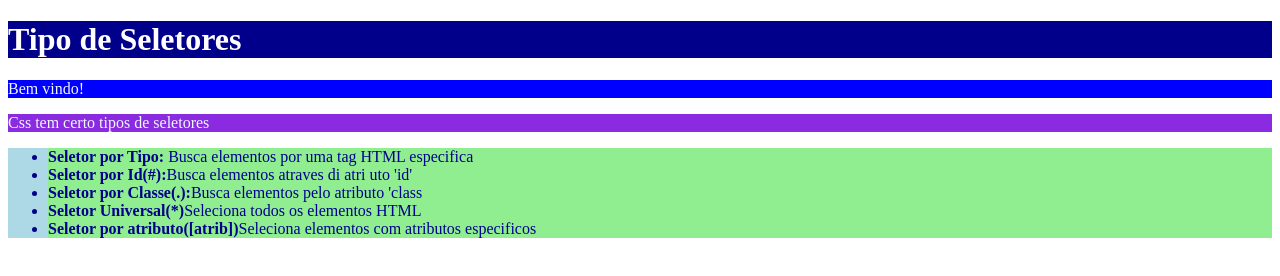
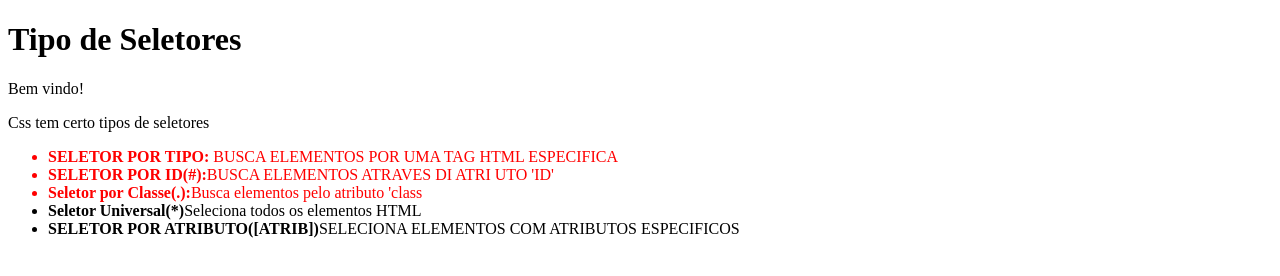
Before and after one commit to DevCezarIs/HTML-CSS, a plain HTML site: page Dio.me/CSS/Seletores/index.html in a window 1280 px wide. Drawn offline with Linux system fonts and the light colour scheme.

Commit message:
2PartCSS

```diff
--- a/Dio.me/CSS/Seletores/assets/css/style.css
+++ b/Dio.me/CSS/Seletores/assets/css/style.css
@@ -1,23 +1,7 @@
-h1{
-    background: darkblue;
-    color: white;
-}
-div{
-    background: lightblue;
-    color:darkblue;
-
+.seletores-mais-comuns{
+    color: red;
 }
 
-li{
-    background:lightgreen;
+.texto-maiusculo {
+    text-transform: uppercase;
 }
-
-#Txt-boas-vindas{
-    background: blue;
-    color: aliceblue;
-}
-
-#explicando-seletores{
-    background: blueviolet;
-    color: aliceblue;
-}
--- a/Dio.me/CSS/Seletores/index.html
+++ b/Dio.me/CSS/Seletores/index.html
@@ -13,11 +13,16 @@
     <p id="explicando-seletores">Css tem certo tipos de seletores</p>
     <div>
         <ul>
-            <li><b>Seletor por Tipo:</b> Busca elementos por uma tag HTML especifica </li>
-            <li><b>Seletor por Id(#):</b>Busca elementos atraves di atri uto 'id' </li>
-            <li><b>Seletor por Classe(.):</b>Busca elementos pelo atributo 'class</li>
+            <li class="seletores-mais-comuns texto-maiusculo"><b>Seletor por Tipo:</b> Busca elementos por uma tag HTML especifica </li>
+
+            <li class="seletores-mais-comuns texto-maiusculo"><b>Seletor por Id(#):</b>Busca elementos atraves di atri uto 'id' </li>
+
+            <li class="seletores-mais-comuns"><b>Seletor por Classe(.):</b>Busca elementos pelo atributo 'class</li>
+
             <li><b>Seletor Universal(*)</b>Seleciona todos os elementos HTML</li>
-            <li><b>Seletor por atributo([atrib])</b>Seleciona elementos com atributos especificos</li>
+
+            <li class="texto-maiusculo"><b>Seletor por atributo([atrib])</b>Seleciona elementos com atributos especificos</li>
+
         </ul>
     </div>
 
```
